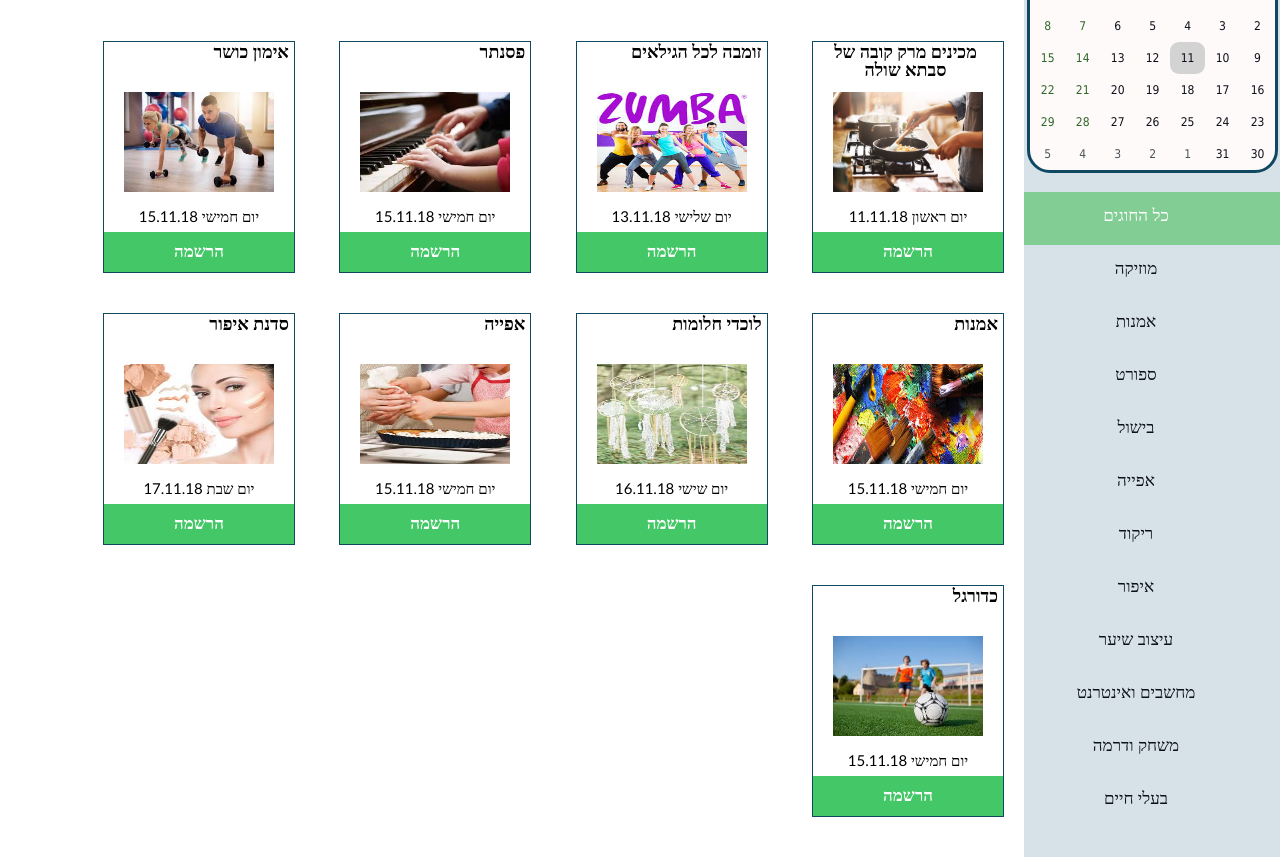
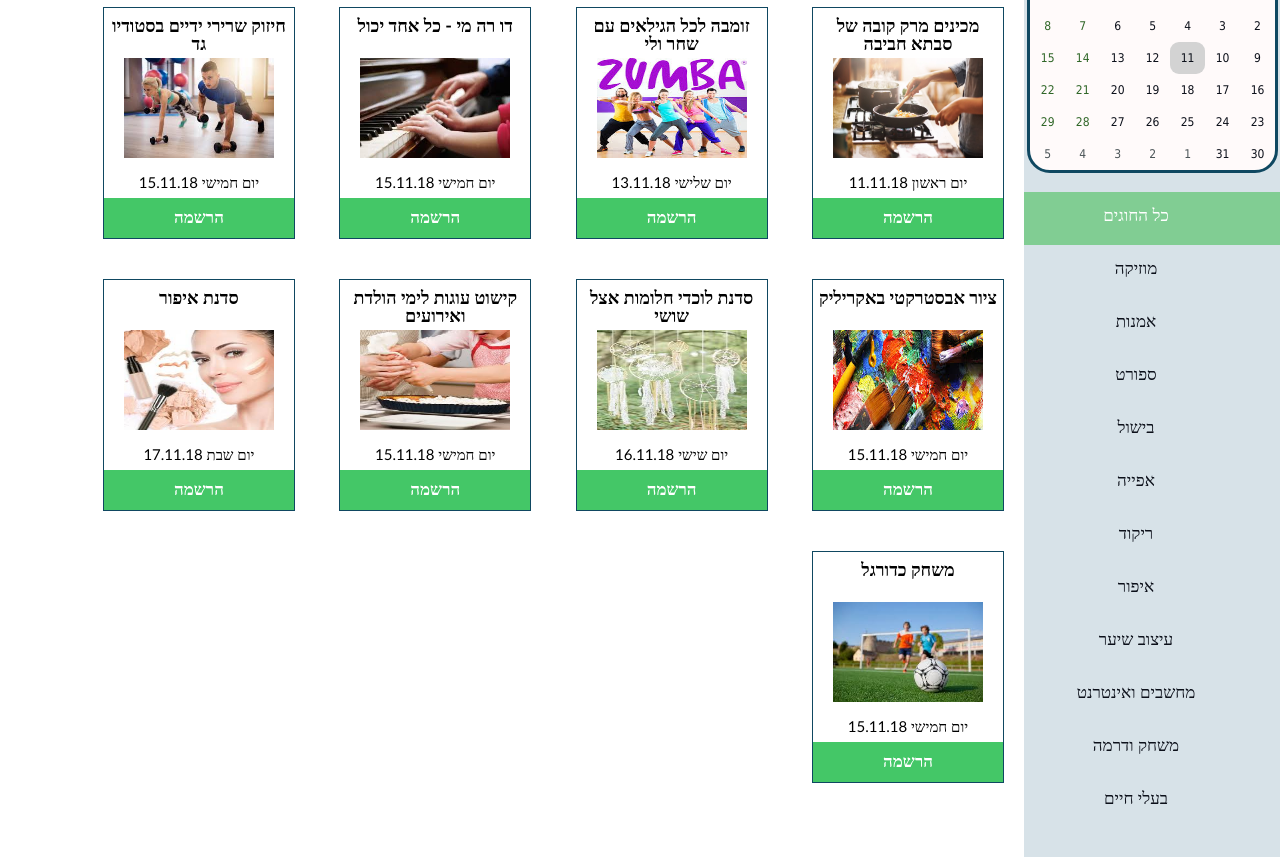
Before and after one commit to netanella/do-hugi, a PHP site: page /hugSearch.html in a window 1280 px wide. Shown: the part 415-1272 px from the top of the page. Run offline with PHP 8.4, Linux system fonts and the light colour scheme.

Commit message:
search page hug names

```diff
--- a/css/styleShaharNew.css
+++ b/css/hugSearch.css
@@ -16,7 +16,7 @@ h1 {
     position: relative;
     display: inline-block;
     font-size: medium;
-    margin:20px;
+    margin: 20px;
     border: #0f4861 1px solid;
     padding: 50px 5px 0 5px;
     width: 180px;
@@ -26,7 +26,8 @@ h1 {
 
 #allHugim h2{
     position: absolute;
-    top: 0;
+    padding: 5px;
+    top: 3px;
     margin: 0 auto;
     font-size: 18px;
 }
--- a/hugSearch.html
+++ b/hugSearch.html
@@ -2,7 +2,7 @@
 <html lang="he" dir="rtl">
 <head>
     <title> דו-חוגי | קטלוג </title>
-    <link href="css/styleShaharNew.css" type="text/css" rel="stylesheet">
+    <link href="css/hugSearch.css" type="text/css" rel="stylesheet">
     <link rel="stylesheet" href="calendar/styles/calendar.css">
     <link rel="stylesheet" href="https://fonts.googleapis.com/icon?family=Material+Icons">
     <meta charset="UTF-8">
@@ -86,58 +86,58 @@
         </div>
     </div>
     <!--available workshop in November 2018-->
-    <h1> חוגים בנובמבר 2018</h1> <br> <br>
+    <h1> חוגים בנובמבר 2018</h1>
     <div id="allHugim">
         <div>
-            <h2> מכינים מרק קובה של סבתא שולה </h2>
+            <h2 class="center-inpos"> מכינים מרק קובה של סבתא חביבה </h2>
             <img src="img/בישול.jpg">
             <p > יום ראשון 11.11.18 </p>
             <a href="hugDetails.html" class="signupButton"><strong>הרשמה </strong></a>
         </div>
         <div>
-            <h2>זומבה לכל הגילאים</h2>
+            <h2 class="center-inpos">זומבה לכל הגילאים עם שחר ולי</h2>
             <img src="img/זומבה.jpg">
             <p>יום שלישי 13.11.18</p>
             <a href="hugDetails.html" class="signupButton"><strong>הרשמה </strong></a>
         </div>
         <div>
-            <h2>פסנתר </h2>
+            <h2 class="center-inpos">דו רה מי - כל אחד יכול </h2>
             <img src="img/פסנתר.jpg">
             <p>  יום חמישי 15.11.18</p>
             <a href="hugDetails.html" class="signupButton"><strong>הרשמה </strong></a>
         </div>
         <div>
-            <h2>אימון כושר</h2>
+            <h2 class="center-inpos">חיזוק שרירי ידיים בסטודיו גד</h2>
             <img src="img/אימון%20כושר.jpg">
             <p>יום חמישי 15.11.18</p>
             <a href="hugDetails.html" class="signupButton"><strong>הרשמה </strong></a>
         </div>
         <div>
-            <h2>אמנות</h2>
+            <h2 class="center-inpos">ציור אבסטרקטי באקריליק</h2>
             <img src="img/אמנות.jpg">
             <p>יום חמישי 15.11.18</p>
             <a href="hugDetails.html" class="signupButton"><strong>הרשמה </strong></a>
         </div>
         <div>
-            <h2> לוכדי חלומות</h2>
+            <h2 class="center-inpos"> סדנת לוכדי חלומות אצל שושי</h2>
             <img src="img/הכנת%20לוכדי%20חלומות.jpg">
             <p>יום שישי 16.11.18</p>
             <a href="hugDetails.html" class="signupButton"><strong>הרשמה </strong></a>
         </div>
         <div>
-            <h2>אפייה</h2>
+            <h2 class="center-inpos">קישוט עוגות לימי הולדת ואירועים</h2>
             <img src="img/אפייה.jpg">
             <p>יום חמישי 15.11.18</p>
             <a href="hugDetails.html" class="signupButton"><strong>הרשמה </strong></a>
         </div>
         <div>
-            <h2>סדנת איפור</h2>
+            <h2 class="center-inpos">סדנת איפור</h2>
             <img src="img/סדנת%20איפור.jpg">
             <p>יום שבת 17.11.18</p>
             <a href="hugDetails.html" class="signupButton"><strong>הרשמה </strong></a>
         </div>
         <div>
-            <h2>כדורגל</h2>
+            <h2 class="center-inpos">משחק כדורגל</h2>
             <img src="img/כדורגל.jpg">
             <p>יום חמישי 15.11.18</p>
             <a href="hugDetails.html" class="signupButton"><strong>הרשמה </strong></a>
```
